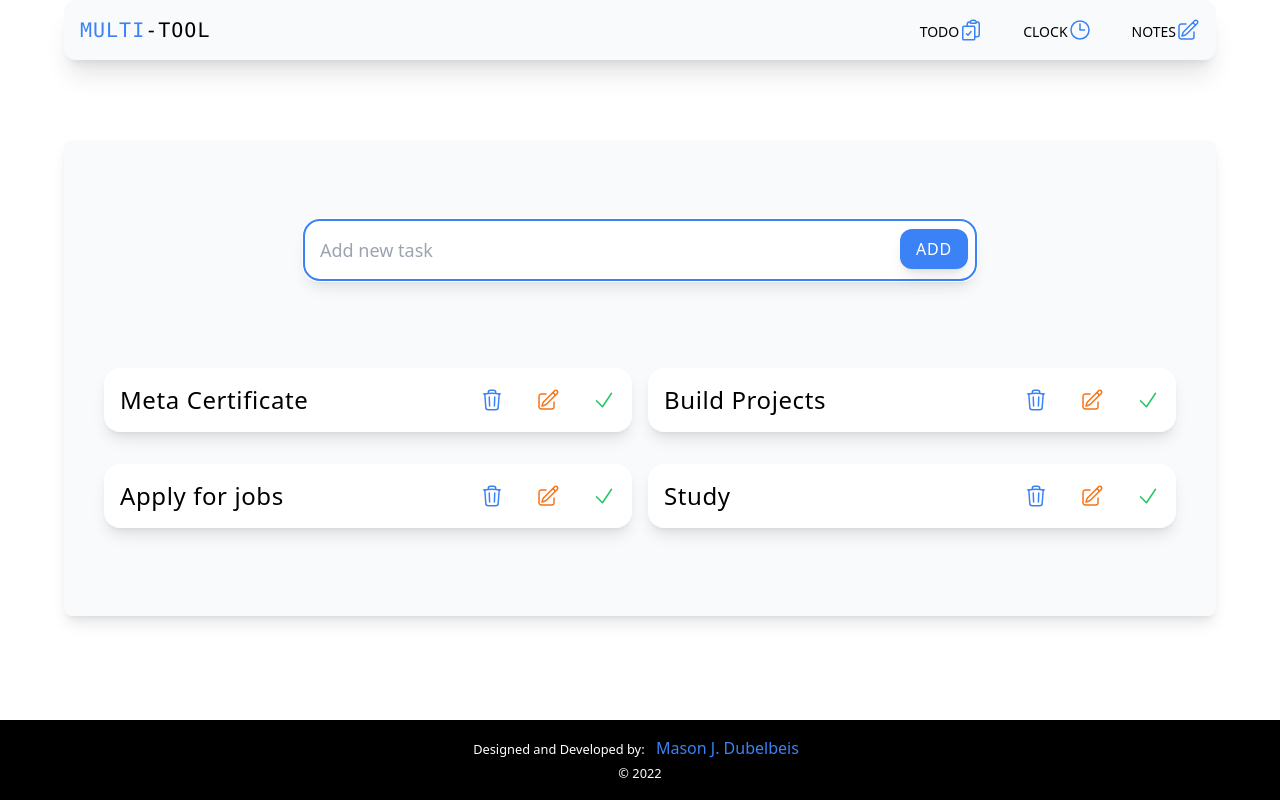
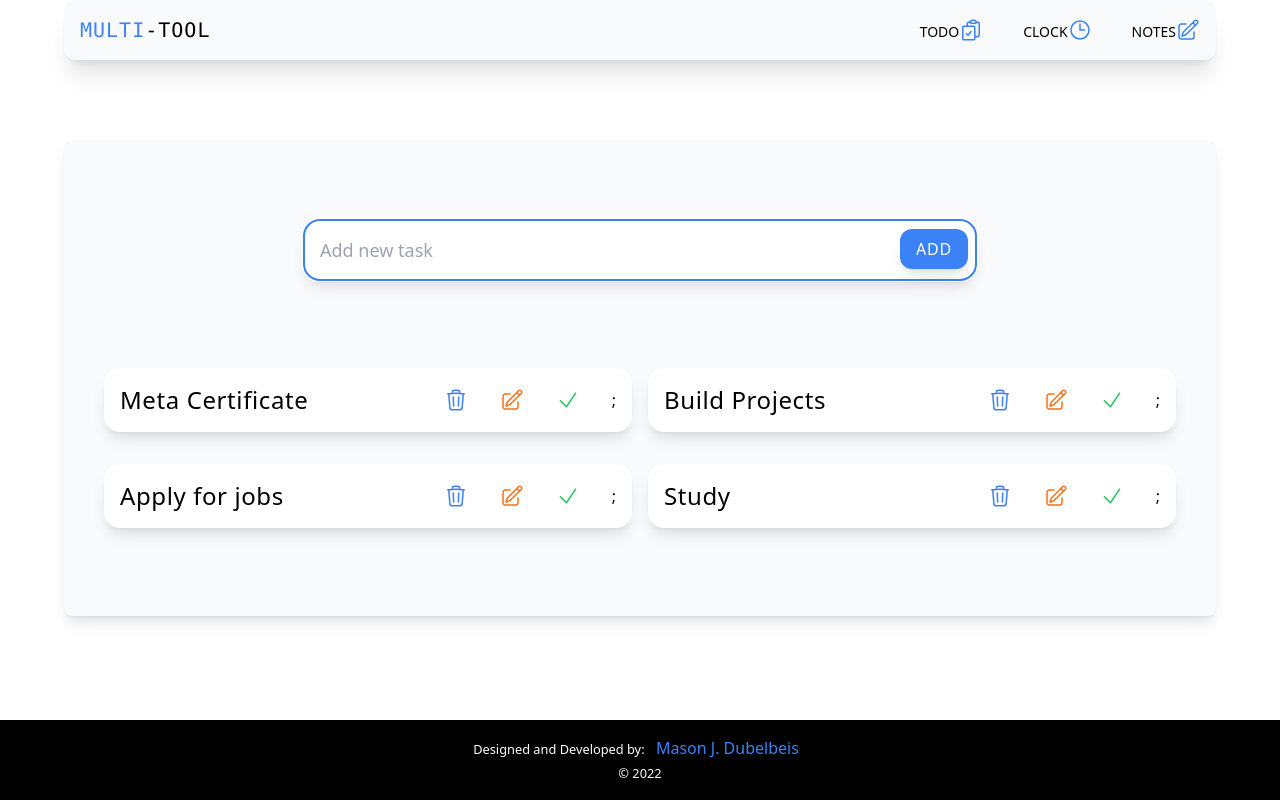
Before and after one commit to mdubelbeis/alarm-clock, a React (Vite) app: page /todo in a window 1280 px wide. Built offline with nearby package versions, Linux system fonts and the light colour scheme.

Commit message:
imported new component

```diff
--- a/src/pages/Todo.tsx
+++ b/src/pages/Todo.tsx
@@ -1,5 +1,6 @@
 import { useState } from "react";
 import Icons from "../components/ui/Icons";
+import IconsList from "../components/ui/IconsList";
 
 const TODOS = [
   { id: Math.random(), todo: "Meta Certificate", isComplete: false },
@@ -8,37 +9,30 @@ const TODOS = [
   { id: Math.random(), todo: "Study", isComplete: false },
 ];
 
-const ICONS = [
-  {
-    id: 1,
-    name: "trashIcon",
-    d: "M14.74 9l-.346 9m-4.788 0L9.26 9m9.968-3.21c.342.052.682.107 1.022.166m-1.022-.165L18.16 19.673a2.25 2.25 0 01-2.244 2.077H8.084a2.25 2.25 0 01-2.244-2.077L4.772 5.79m14.456 0a48.108 48.108 0 00-3.478-.397m-12 .562c.34-.059.68-.114 1.022-.165m0 0a48.11 48.11 0 013.478-.397m7.5 0v-.916c0-1.18-.91-2.164-2.09-2.201a51.964 51.964 0 00-3.32 0c-1.18.037-2.09 1.022-2.09 2.201v.916m7.5 0a48.667 48.667 0 00-7.5 0",
-    width: "w-6",
-  },
-  {
-    id: 2,
-    name: "editIcon",
-    d: "M16.862 4.487l1.687-1.688a1.875 1.875 0 112.652 2.652L10.582 16.07a4.5 4.5 0 01-1.897 1.13L6 18l.8-2.685a4.5 4.5 0 011.13-1.897l8.932-8.931zm0 0L19.5 7.125M18 14v4.75A2.25 2.25 0 0115.75 21H5.25A2.25 2.25 0 013 18.75V8.25A2.25 2.25 0 015.25 6H10",
-    width: "w-6",
-  },
-  {
-    id: 3,
-    name: "completeIcon",
-    d: "M4.5 12.75l6 6 9-13.5",
-    width: "w-6",
-  },
-];
-
 const Todo: React.FC = () => {
   const [todos, setTodos] = useState(TODOS);
 
-  const icons = ICONS.map((icon) => {
-    return (
-      <li key={icon.id} className="hover:cursor-pointer">
-        <Icons width={icon.width} d={icon.d} id={icon.name} />
-      </li>
-    );
-  });
+  const handleBTN = (iconName: string) => {
+    switch (iconName) {
+      case "trashIcon":
+        deleteTodo();
+        break;
+      case "editIcon":
+        editTodo();
+        break;
+      case "completeIcon":
+        completeTodo();
+        break;
+      default:
+        console.log("idk what that is ");
+    }
+  };
+
+  const deleteTodo = () => {};
+
+  const editTodo = () => {};
+
+  const completeTodo = () => {};
 
   const todoList = todos.map((todo) => {
     return (
@@ -48,7 +42,9 @@ const Todo: React.FC = () => {
       >
         <h3 className="text-xl lg:text-2xl tracking-wide">{todo.todo}</h3>
         <div>
-          <ul className="flex gap-12 lg:gap-8">{icons}</ul>
+          <ul className="flex gap-12 lg:gap-8">
+            <IconsList />
+          </ul>
         </div>
       </li>
     );
```
